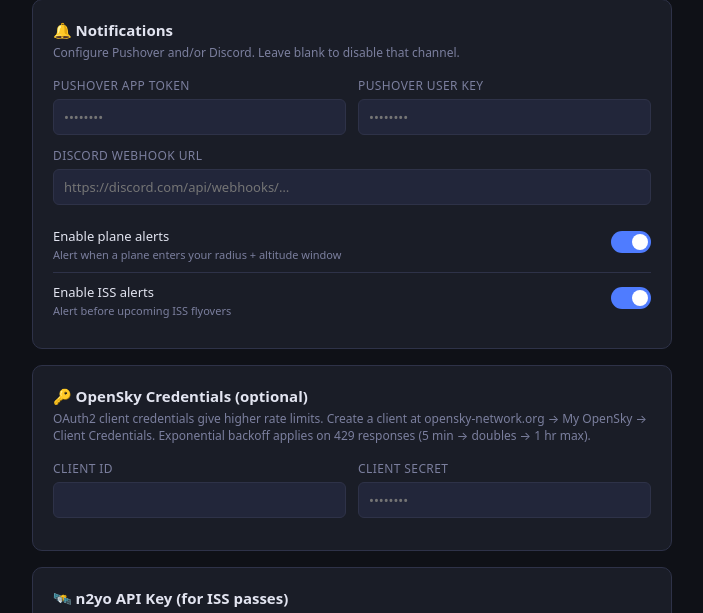
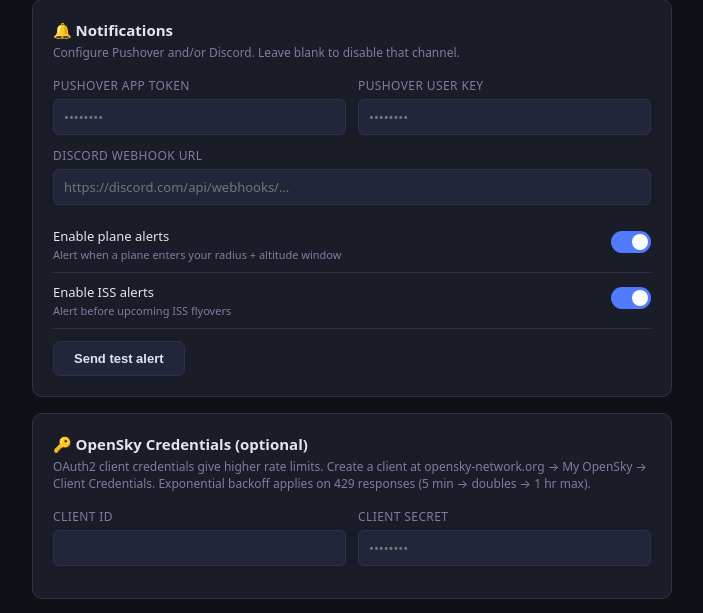
Before and after one commit to xDeeKay/SkyBro, a Flask app: page /settings in a window 1280 px wide. Shown: the part 1091-1704 px from the top of the page, without its empty margins (288-991 px from the left). Run offline with Flask 3, Linux system fonts and the light colour scheme.

Commit message:
Move Send test alert button into Notifications settings card

```diff
--- a/skybro-skybro/dashboard/templates/settings.html
+++ b/skybro-skybro/dashboard/templates/settings.html
@@ -177,6 +177,10 @@ select.inline-select:focus{border-color:var(--accent)}
       <div><div class="toggle-label">Enable ISS alerts</div><div class="toggle-sub">Alert before upcoming ISS flyovers</div></div>
       <label class="toggle"><input type="checkbox" id="iss_alerts_enabled" {% if cfg.iss_alerts_enabled %}checked{% endif %}><span class="slider"></span></label>
     </div>
+    <div style="margin-top:12px;display:flex;align-items:center;gap:10px">
+      <button class="btn btn-secondary" onclick="testAlert()">Send test alert</button>
+      <span id="test-result" style="font-size:12px;color:var(--muted)"></span>
+    </div>
   </div>
 
   <!-- OpenSky OAuth2 (optional) -->
@@ -210,8 +214,6 @@ select.inline-select:focus{border-color:var(--accent)}
 
   <div class="actions">
     <button class="btn btn-primary" onclick="save()">Save settings</button>
-    <button class="btn btn-secondary" onclick="testAlert()">Send test alert</button>
-    <span id="test-result" style="font-size:12px;color:var(--muted)"></span>
   </div>
 
   <div id="reset-confirm" style="display:none;position:fixed;inset:0;background:rgba(0,0,0,.75);z-index:999;align-items:center;justify-content:center">
```
